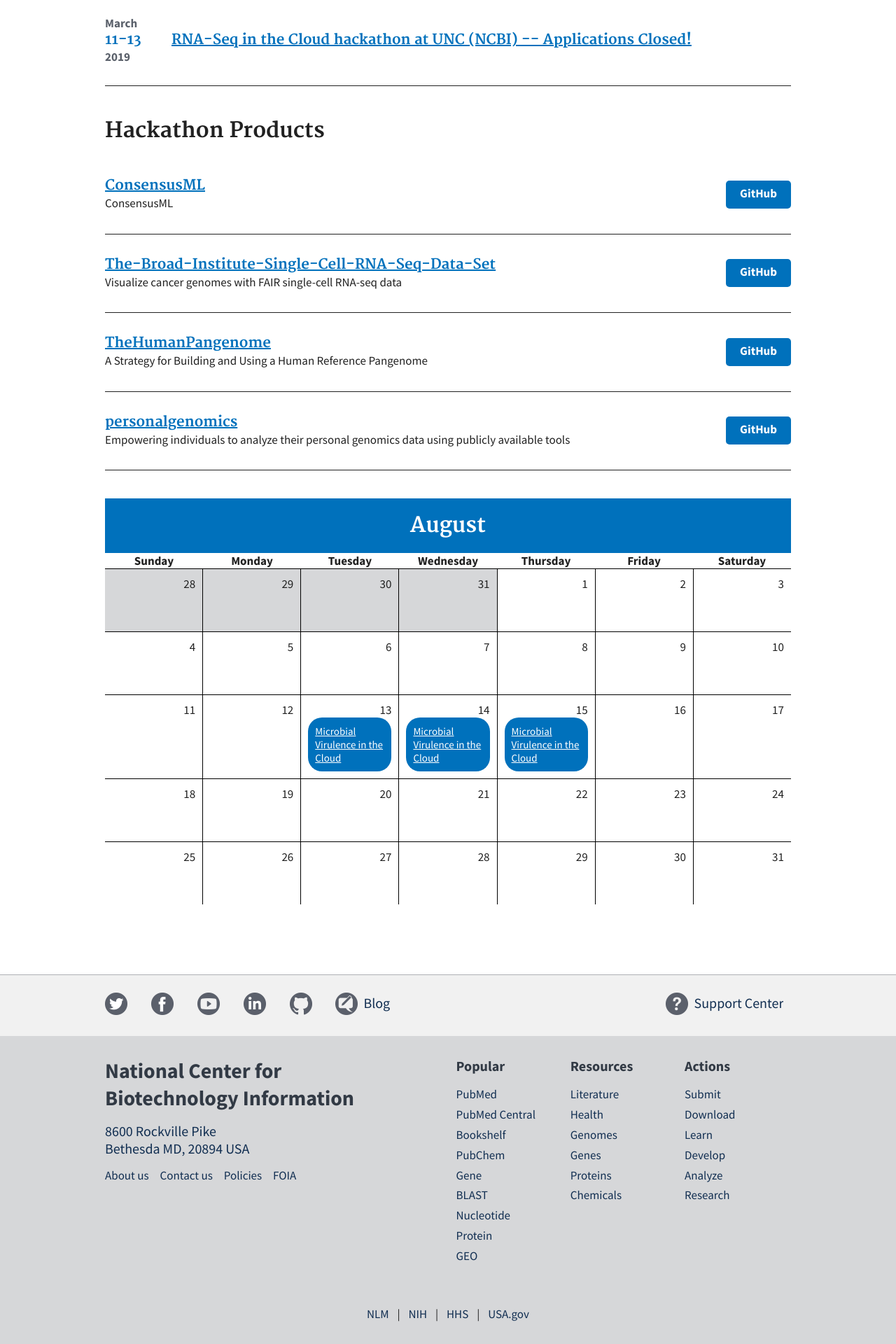
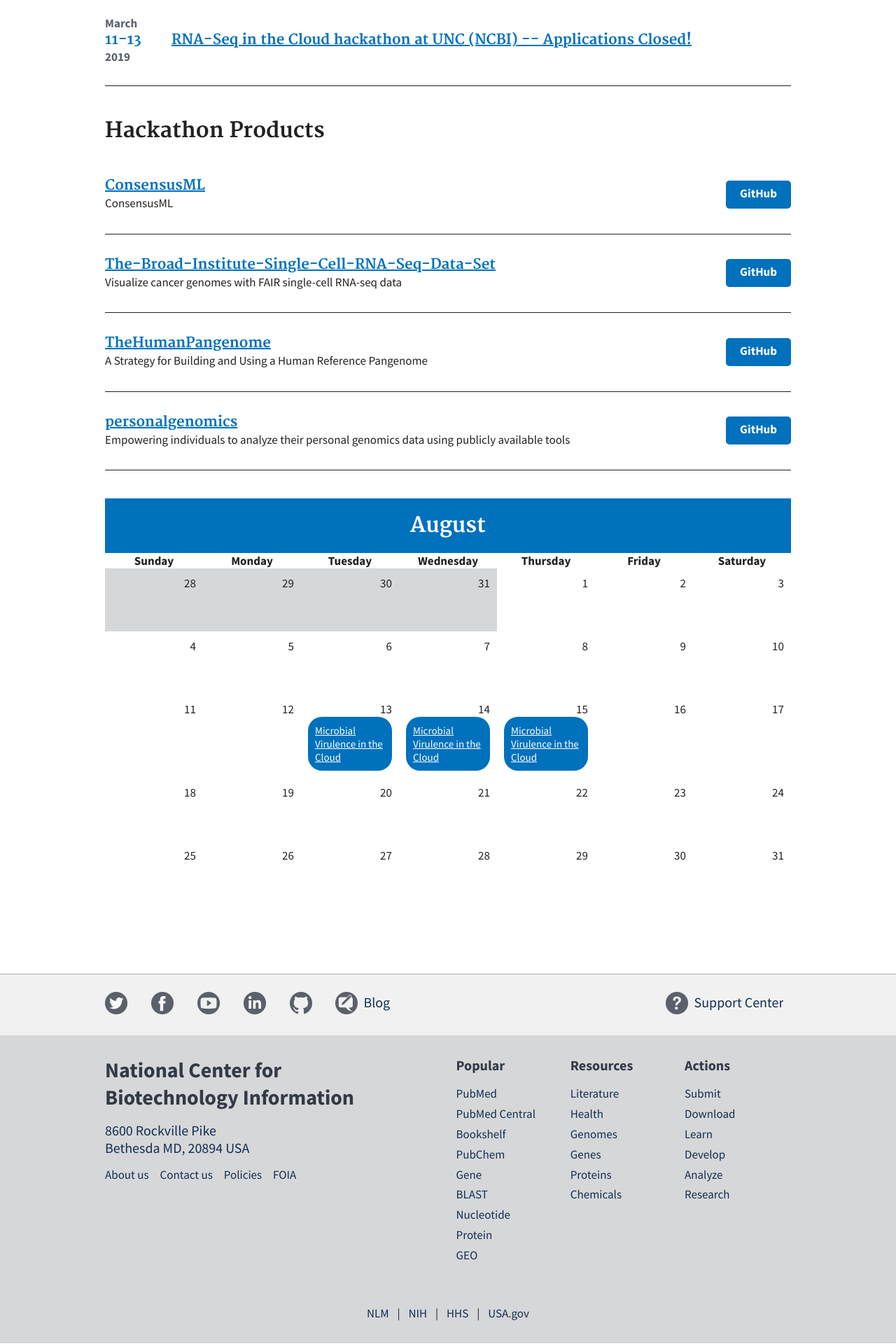
Before and after one commit to NCBI-Codeathons/ncbi-codeathons.github.io, a Jekyll site: the page built from index.md, in a window 1280 px wide. Shown: the part 1655-3575 px from the top of the page at 70% size. Built offline with Jekyll 4.4.1, drawn with Linux system fonts in a browser that asks for light colours.

Commit message:
Update styles.scss

```diff
--- a/css/styles.scss
+++ b/css/styles.scss
@@ -304,8 +304,8 @@
 
     .calendar-day {
       flex: 1;
-      border-top: 1px solid #000;
-      border-left: 1px solid #000;
+      border-top: 0px solid #000;
+      border-left: 0px solid #000;
       padding: 1rem;
       min-height: 90px;
       @media screen and (max-width: 971px) {
```
